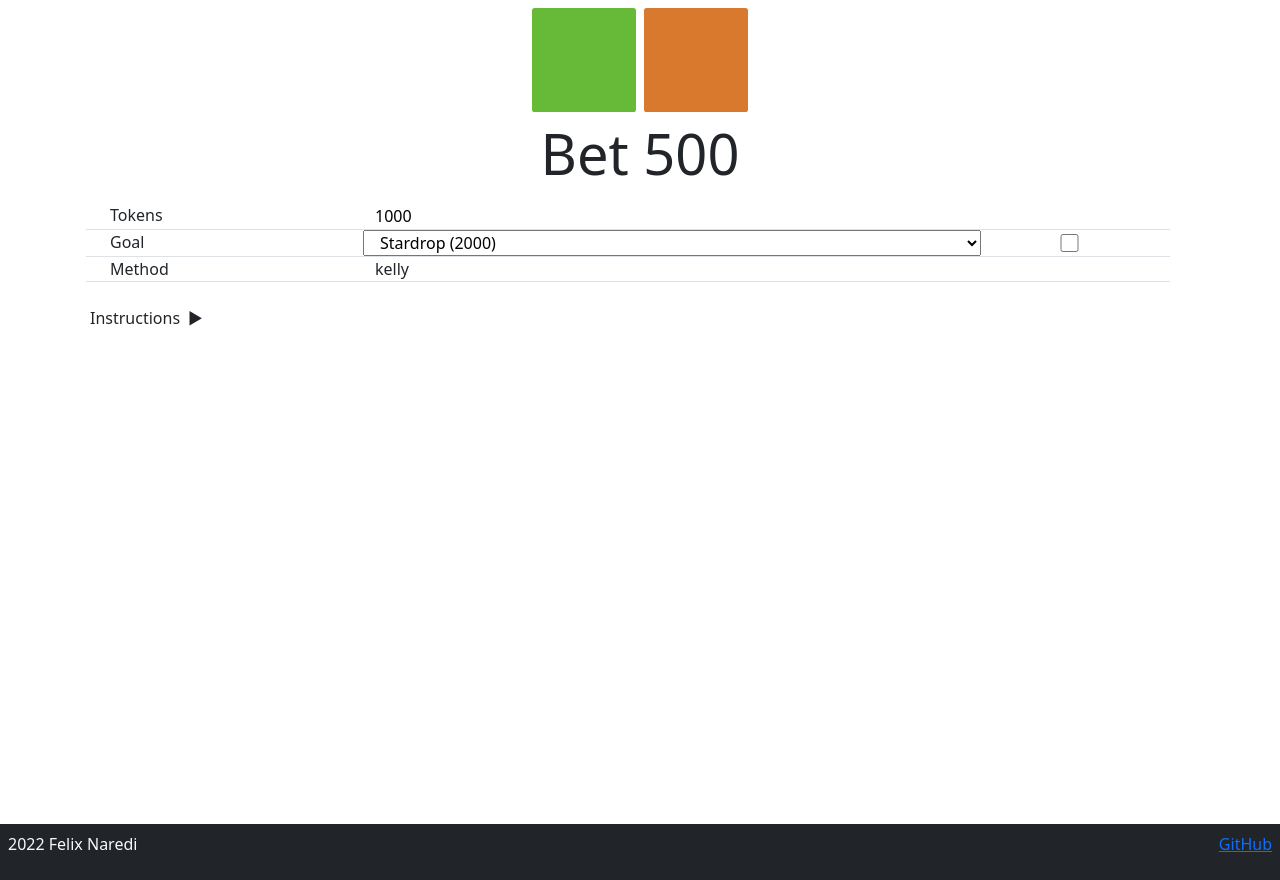
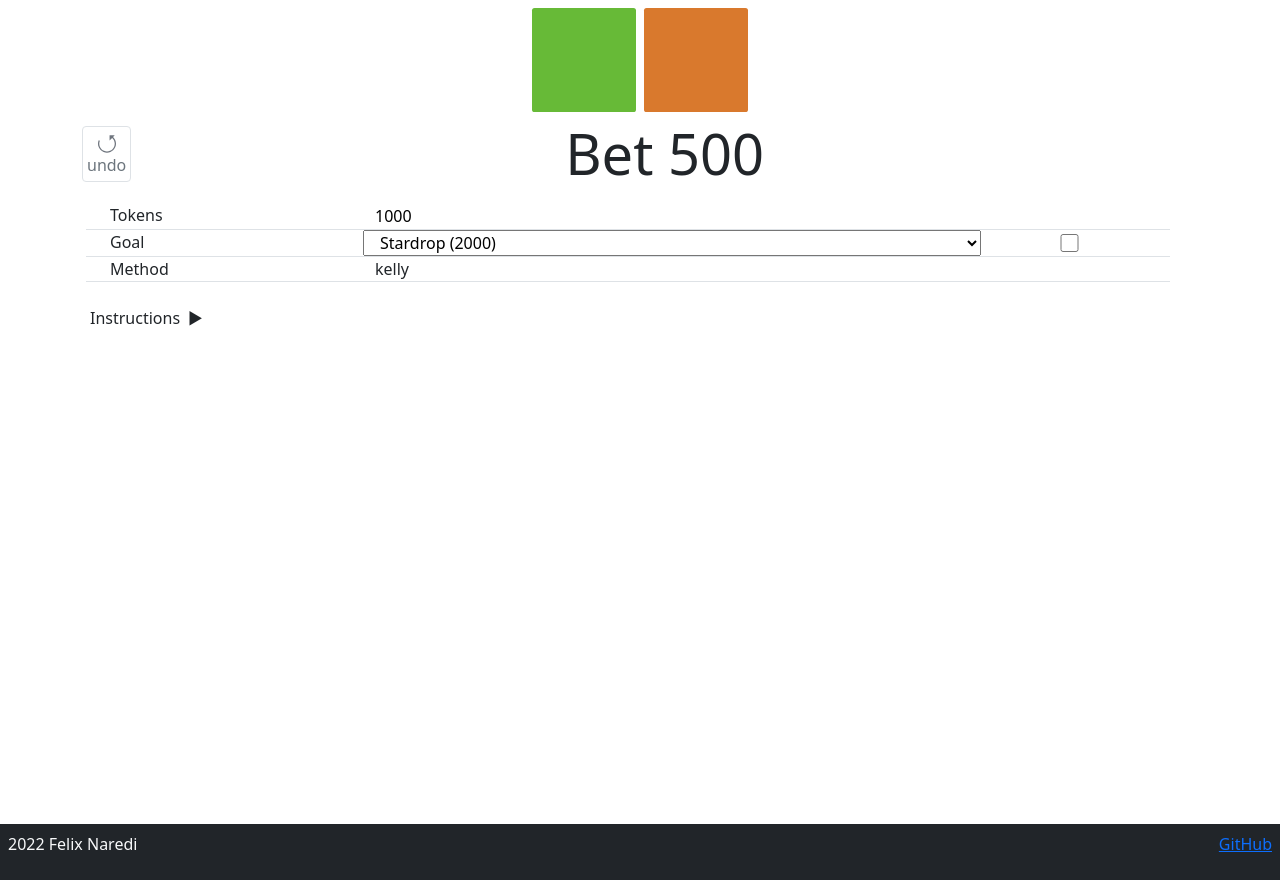
Before and after one commit to felixnaredi/stardew-valley-fair, a Vue app: page / in a window 1280 px wide. Built offline with nearby package versions, Linux system fonts and the light colour scheme.

Commit message:
Added undo button

```diff
--- a/src/App.vue
+++ b/src/App.vue
@@ -1,8 +1,12 @@
 <template>
   <main class="container d-flex flex-column min-vh-100">
-    <wheel-result-picker />
-    <div class="text-center">
-      <bet-label />
+    <div class="d-flex justify-content-center">
+      <wheel-result-picker />
+    </div>
+    <div class="d-flex justify-content-between">
+      <undo-button class="align-self-center" />
+      <bet-label class="" />
+      <span />
     </div>
     <div class="row m-3">
       <tokens-label class="border-bottom" />
@@ -26,6 +30,7 @@ import MethodLabel from "./components/MethodLabel.vue";
 import TokensLabel from "./components/TokensLabel.vue";
 import WheelResultPicker from "./components/WheelResultPicker.vue";
 import Instructions from "./components/Instructions.vue";
+import UndoButton from "./components/UndoButton.vue";
 
 export default {
   name: "App",
@@ -36,6 +41,7 @@ export default {
     TokensLabel,
     WheelResultPicker,
     Instructions,
+    UndoButton,
   },
 };
 </script>
--- a/src/components/TokensLabel.vue
+++ b/src/components/TokensLabel.vue
@@ -16,7 +16,7 @@ export default {
   name: "TokensLabel",
   methods: {
     customSetTokenAmount(event) {
-      this.$store.state.tokens = Number(event.target.value);
+      this.$store.commit("setTokens", event.target.value);
     },
   },
 };
--- /dev/null
+++ b/src/components/UndoButton.vue
@@ -0,0 +1,61 @@
+<template>
+  <div
+    id="undo-button"
+    class="d-flex flex-column align-items-center p-1 pt-2 border rounded"
+    :class="{
+      active: !historyIsEmpty,
+      'text-secondary': historyIsEmpty,
+      'border-dark': !historyIsEmpty,
+    }"
+    @click="$store.commit('undo')"
+  >
+    <!-- Generator: Adobe Illustrator 19.0.0, SVG Export Plug-In . SVG Version: 6.00 Build 0)  -->
+    <svg
+      version="1.1"
+      id="Layer_1"
+      xmlns="http://www.w3.org/2000/svg"
+      xmlns:xlink="http://www.w3.org/1999/xlink"
+      x="0px"
+      y="0px"
+      viewBox="0 0 423.754 423.754"
+      style="enable-background: new 0 0 423.754 423.754"
+      xml:space="preserve"
+      width="18px"
+      height="18px"
+    >
+      <path
+        d="M354.24,47.4l39.879-39.879H272.196v121.924l60.801-60.801c56,50.066,77.251,132.004,46.918,205.235
+	c-18.585,44.869-53.531,79.815-98.4,98.4c-44.866,18.585-94.288,18.585-139.158,0c-44.869-18.585-79.815-53.531-98.4-98.4
+	c-18.585-44.869-18.585-94.29,0-139.159l-27.717-11.48c-21.651,52.272-21.651,109.848,0,162.12
+	c21.652,52.272,62.364,92.984,114.637,114.636c26.14,10.827,53.595,16.24,81.06,16.239c27.459-0.001,54.927-5.414,81.061-16.239
+	c52.271-21.652,92.983-62.364,114.636-114.636C442.739,200.6,418.532,105.826,354.24,47.4z"
+      />
+    </svg>
+    <label class="d-block" for="#undo-button">undo</label>
+  </div>
+</template>
+
+<script>
+export default {
+  name: "UndoButton",
+  computed: {
+    historyIsEmpty() {
+      return this.$store.state.history.length === 0;
+    },
+  },
+};
+</script>
+
+<style scoped>
+.text-secondary svg {
+  fill: rgb(110, 116, 125);
+}
+
+.active {
+  cursor: pointer;
+}
+
+.active * {
+  cursor: pointer;
+}
+</style>
--- a/src/components/WheelResultPicker.vue
+++ b/src/components/WheelResultPicker.vue
@@ -1,5 +1,5 @@
 <template>
-  <main class="row m-1 justify-content-center">
+  <main class="row m-1">
     <div
       class="col-2 m-1 bg-green highlight-active"
       @mousedown="$store.dispatch('winBet')"
--- a/src/main.js
+++ b/src/main.js
@@ -6,7 +6,8 @@ const store = new Vuex.Store({
     state: {
         tokens: 1000,
         tokenGoal: 2000,
-        method: "kelly"
+        method: "kelly",
+        history: [],
     },
     getters: {
         bet: (state) => {
@@ -21,13 +22,41 @@ const store = new Vuex.Store({
             }
         }
     },
+    mutations: {
+        setTokens: (state, newAmount) => {
+            const oldAmount = state.tokens;
+            const amount = Number(newAmount);
+
+            state.tokens = amount;
+
+            state.history.push({
+                action: "tokens-changed",
+                from: oldAmount,
+                to: amount
+            });
+        },
+        undo: (state) => {
+            const lastAction = state.history.pop();
+
+            if (lastAction) {
+                switch (lastAction.action) {
+                    case "tokens-changed": {
+                        state.tokens = lastAction.from;
+                    }
+                }
+            }
+        }
+    },
     actions: {
-        winBet: ({ getters, state }) => {
-            state.tokens += getters.bet;
+        incrementTokens: ({ commit, state }, amount) => {
+            commit("setTokens", state.tokens + amount)
         },
-        loseBet: ({ getters, state }) => {
-            state.tokens -= getters.bet;
-        }
+        winBet: ({ getters, dispatch }) => {
+            dispatch("incrementTokens", getters.bet);
+        },
+        loseBet: ({ getters, dispatch }) => {
+            dispatch("incrementTokens", -getters.bet);
+        },
     }
 })
 
```
